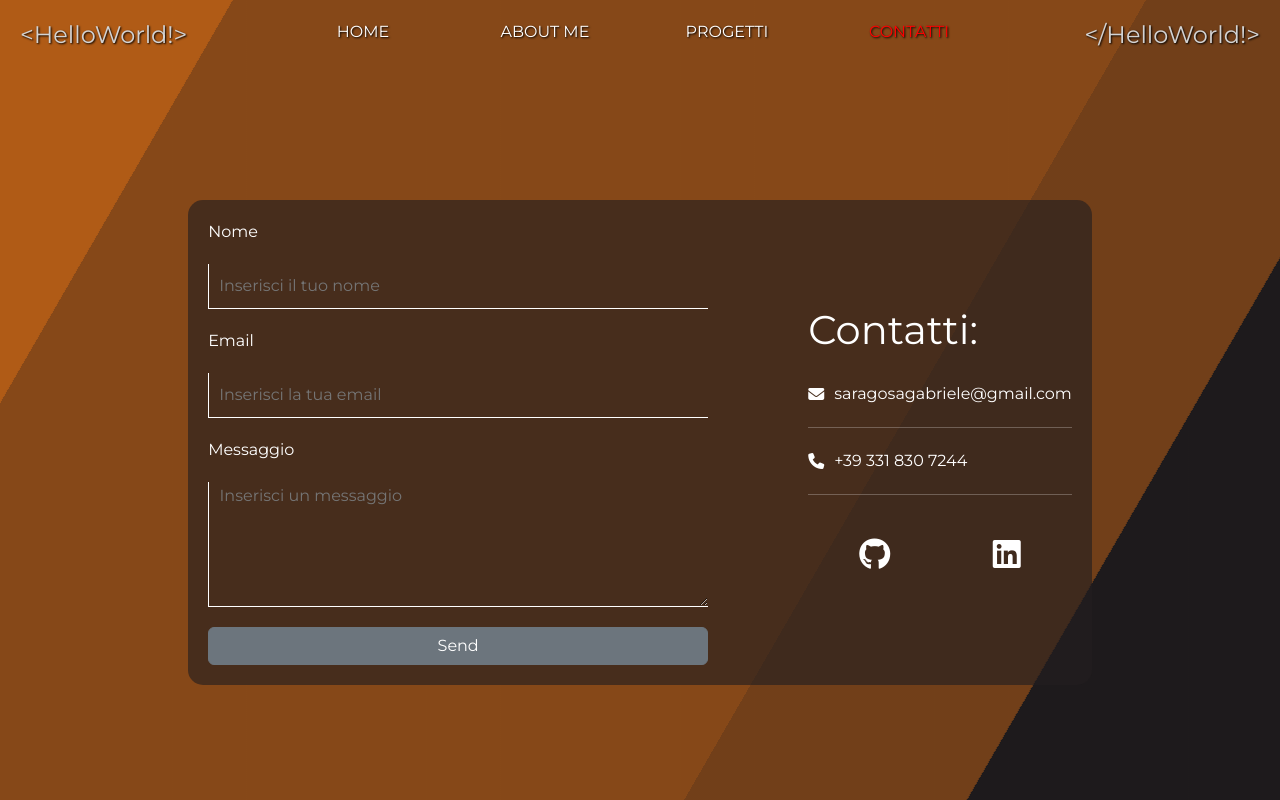
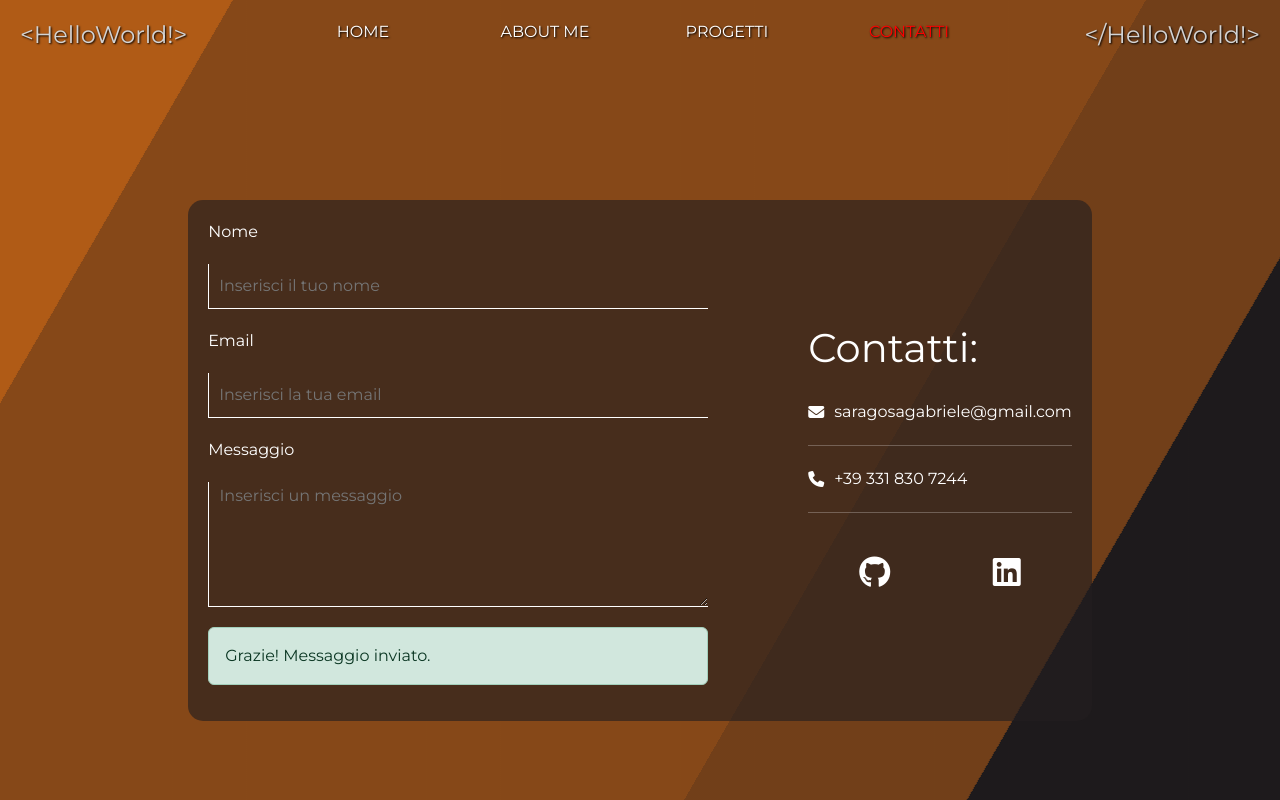
Before and after one commit to MyNameIsAlpaca/MyPortfolio, a Vue app: page /contact in a window 1280 px wide. Both pictures are taken after typing "Sample", "name@example.com", "Sample" into the empty fields and a click on the input "Send". Built offline with nearby package versions, Linux system fonts and the light colour scheme.

Commit message:
feat: message send box

```diff
--- a/src/pages/AppContact.vue
+++ b/src/pages/AppContact.vue
@@ -6,7 +6,8 @@ export default {
     return {
       name: '',
       email: '',
-      message: ''
+      message: '',
+      messageSend: false,
     };
   },
   created() {
@@ -19,7 +20,7 @@ export default {
         'M36i5HiTnxK88OXeD', {
           name: this.name,
           email: this.email,
-          message: this.message
+          message: this.message,
         })
 
       } catch(error) {
@@ -29,6 +30,7 @@ export default {
       this.name = ''
       this.email = ''
       this.message = ''
+      this.messageSend = true
     },
   },
   components: {
@@ -71,7 +73,10 @@ export default {
               placeholder="  Inserisci un messaggio"
             ></textarea>
 
-            <input class="btn btn-secondary" type="submit" value="Send">
+            <input v-if="!messageSend" class="btn btn-secondary" type="submit" value="Send">
+            <div v-else class="alert alert-success" role="alert">
+              Grazie! Messaggio inviato.
+            </div>
           </form>
         </div>
         <div class="right-side">
```
